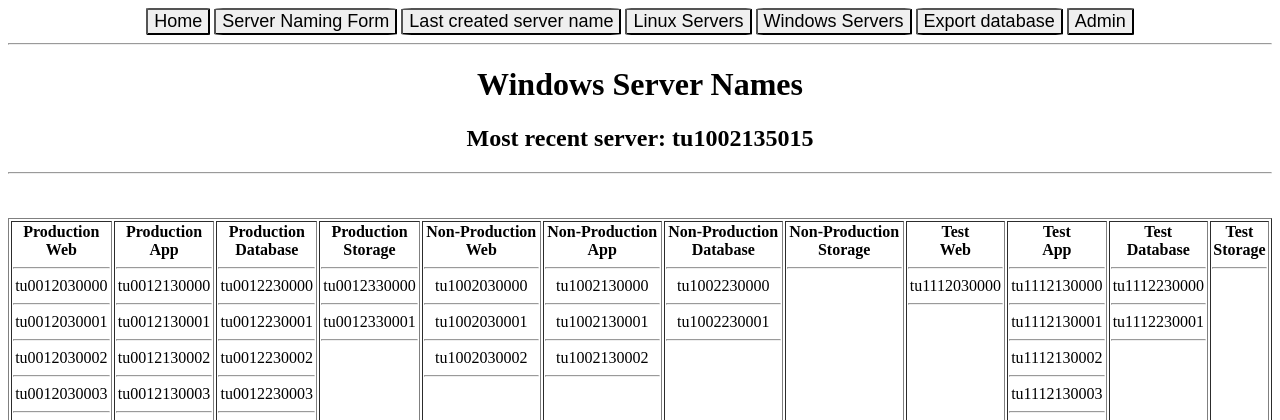
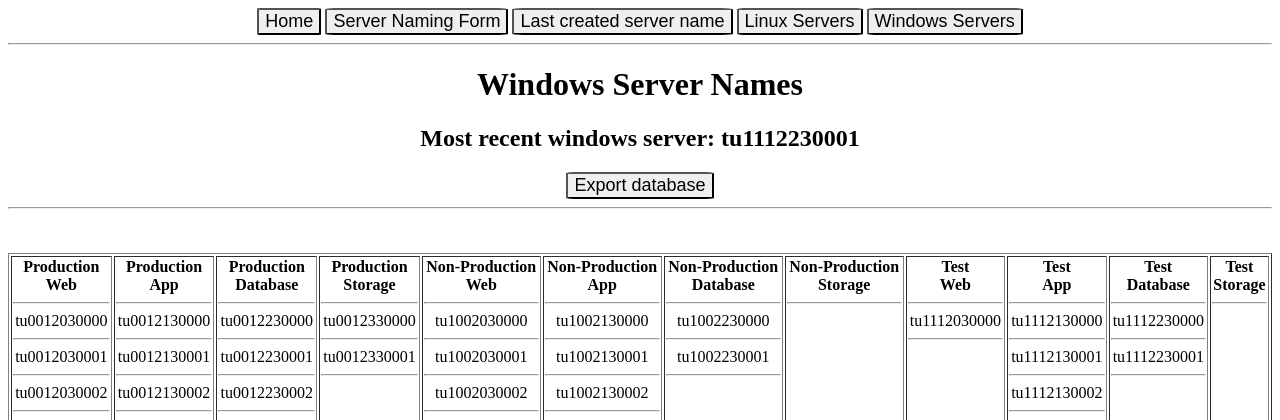
Before and after one commit to typow21/servernamingNew, a Django app: page /displaywindows/ in a window 1280 px wide. Shown: the top 420 px of the page. Run offline with Django 3.2, Linux system fonts and the light colour scheme; data comes from the database, SQL or seed files in the repository.

Commit message:
Version (1.0.7)

```diff
--- a/modelForm/detailsapp/models.py
+++ b/modelForm/detailsapp/models.py
@@ -53,14 +53,18 @@ class ServerDetails(models.Model):
         choices = ROLE,
         default = blank,
     )
-    time = models.TimeField()
-    time = datetime.now()
-    print("Models time:" + str(time))
+
+    # time = models.TimeField()
+    # time = datetime.now()
+    # name-of-creator = models.CharField(max_length = 100, default = "") # could add the name of creator here
+    # print("Models time:" + str(time))
+
     sequence = models.CharField(max_length = 100, default = "000")
     serverName = models.CharField(max_length = 100, default = "")
     ident = models.CharField(max_length = 15, default ="")
     # alias = models.CharField(max_length = 15, default="Alias") future feature
-    serverIdent = models.CharField(max_length=100, default="")
+    # serverIdent = models.CharField(max_length=100, default="")
+    # serverIdent =
     print("ident",ident)
     def assignName(self): # This is the string that gets shown on all html pages
         serverName = self.tu + self.purpose + self.role + self.OS + self.sequence
@@ -91,7 +95,7 @@ def classifMap():
                 "lpw":12,  "lpa":13,  "lpd": 14, "lps": 15,  #linux prod
                 "lnw":16, "lna": 17,  "lnd":18,  "lns":19, #linux non prod
                "ltw":20, "lta":21, "ltd":22, "lts":23}
-    print(indexForArrayOfSetsMap.get('wpw'))
+    # print(indexForArrayOfSetsMap.get('wpw')) test
     return indexForArrayOfSetsMap
 
 # Creates an array (columnSets) of sets
--- a/modelForm/detailsapp/template/displayserver.html
+++ b/modelForm/detailsapp/template/displayserver.html
@@ -13,12 +13,11 @@
     <button onclick="copyAlert('/displayserver/')" style="font-size: large;">Last created server name</button>
     <button onclick="copyAlert('/displaylinux/')" style="font-size: large;">Linux Servers</button>
     <button onclick="copyAlert('/displaywindows/')" style="font-size: large;">Windows Servers</button>
-    <button onclick="copyAlert('/admin/')" style="font-size: large;">Admin</button>
+    <!-- <button onclick="copyAlert('/admin/')" style="font-size: large;">Admin</button> -->
 </nav>
   <hr>
 
     <h1>Last server created: {{currentServer.serverName}}</h1>
-    <h2>Time: {{time}}</h2>
     <!-- <button onclick="window.location.href = '/form/';" style="font-size: large;">Create another server name</button>
     <button onclick="window.location.href = '/displaywindows/';" style="font-size: large;">Windows Servers</button>
     <button onclick="window.location.href = '/displaylinux/';"" style="font-size: large;">Linux Servers</button> -->
--- a/modelForm/detailsapp/template/displaywindows.html
+++ b/modelForm/detailsapp/template/displaywindows.html
@@ -14,14 +14,14 @@
             <button onclick="window.location.href = '/displayserver/';"" style="font-size: large;">Last created server name</button>
             <button onclick="window.location.href = '/displaylinux/';" style="font-size: large;">Linux Servers</button>
             <button onclick="window.location.href = '/displaywindows/';" style="font-size: large;">Windows Servers</button>
-            <button onclick="window.location.href = '/download-windows-csv/';" style="font-size: large;">Export database</button>
             <!-- This button does not work currently -->
             <!-- <button onclick="window.location.href = '/displaywindows/';" style="font-size: large;">Audit</button> -->
-            <button onclick="window.location.href = '/admin/';" style="font-size: large;">Admin</button>
+            <!-- <button onclick="window.location.href = '/admin/';" style="font-size: large;">Admin</button> -->
         </nav>
         <hr>
         <h1 style="text-align: center;">Windows Server Names</h1>
-        <h2 style="text-align: center;">Most recent server: {{currentServer.serverName}}</h2>
+        <h2 style="text-align: center;">Most recent windows server: {{currWinServer.serverName}}</h2>
+        <button onclick="window.location.href = '/download-windows-csv/';" style="font-size: large;">Export database</button>
         <hr>
         <!-- <button onclick="window.location.href = '/form/';" style="font-size: large;">Create another server name</button>
         <button onclick="window.location.href = '/displaylinux/';" style="font-size: large;">Linux Servers</button>
--- a/modelForm/detailsapp/template/form.html
+++ b/modelForm/detailsapp/template/form.html
@@ -16,7 +16,7 @@
       <!-- This button does not work currently -->
       <!-- <button onclick="window.location.href = '/displaylinux/';" style="font-size: large;">Export database</button>
       <button onclick="window.location.href = '/displaylinux/';" style="font-size: large;">Audit</button> -->
-      <button onclick="window.location.href = '/admin/';" style="font-size: large;">Admin</button>
+      <!-- <button onclick="window.location.href = '/admin/';" style="font-size: large;">Admin</button> -->
     </nav>
     <hr>
     <div class = "form">
--- a/modelForm/detailsapp/views.py
+++ b/modelForm/detailsapp/views.py
@@ -21,29 +21,40 @@ def home(request):
 def displayserver(request):
     currentInstance = ServerDetails.objects.last()
     # Is this/does this need to be a relative path?
-    print(currentInstance.time)
-    return render(request, "detailsapp/template/displayserver.html", {'currentServer':currentInstance, 'time': currentInstance.time})
+    # print(currentInstance.time)
+    return render(request, "detailsapp/template/displayserver.html", {'currentServer':currentInstance})
 
 # Renders HTML page that displays windows servers table
 def displaylinux(request):
     servers = ServerDetails.objects.all()
+    linServers = []
+    for server in servers:
+        if(server.OS == '35'): #35 is the code for linux
+            linServers.append(server)
+    currLinServer = linServers[-1]
     columnSets = models.createArrayOfSets(servers)
     currentInstance = ServerDetails.objects.last()
+    # for server in linServers:
+
     # Is this/does this need to be a relative path?
-    return render(request, "detailsapp/template/displayLinux.html", {'columnSets':columnSets, 'currentServer':currentInstance})
+    return render(request, "detailsapp/template/displayLinux.html", {'columnSets':columnSets, 'currentServer':currentInstance, 'currLinServer': currLinServer})
 
 # Renders HTML page that displays windows servers table
 # Sends necessary data to the html page
 def displaywindows(request):
     servers = ServerDetails.objects.all()
+    winServers = []
+    for server in servers:
+        if(server.OS == '30'): # 30 is the code for windows
+            winServers.append(server)
+    currWinServer = winServers[-1]
     columnSets = models.createArrayOfSets(servers)
     currentInstance = ServerDetails.objects.last()
     # Does the link need to be a relative path?
-    return render(request, "detailsapp/template/displaywindows.html", {'columnSets':columnSets, 'currentServer':currentInstance})
+    return render(request, "detailsapp/template/displaywindows.html", {'columnSets':columnSets, 'currentServer':currentInstance, 'currWinServer': currWinServer})
 
 # Exports windows table
 def windowsTableDownload(request):
-    windowServers = ServerDetails.objects.filter(OS = 30) # gets all server not just windows servers
     response = HttpResponse(content_type = 'text/csv')
     today = date.today()
     today = str(today)
@@ -51,68 +62,67 @@ def windowsTableDownload(request):
     response['Content-Disposition'] = 'attachment; filename = ' + filename  # This is the name of the attachment
 
     writer = csv.writer(response, delimiter = ',')
-    writer.writerow(['Date', today,'Time Stamp:', datetime.now().time()])
-    writer.writerow(['Windows Servers'])
-    writer.writerow(['Production Web'])
+    writer.writerow(['OS', 'Role', 'Purpose', 'Server name'])
+    # Windows servers
+    # Production web
     pw_servers = ServerDetails.objects.filter(ident = 'wpw')
     for server in pw_servers:
-        writer.writerow([server.serverName])
+        writer.writerow(['Windows', 'Production', 'Web', server.serverName])
 
-    writer.writerow(['Production App'])
+    # Production app
     pa_servers = ServerDetails.objects.filter(ident = 'wpa')
     for server in pa_servers:
-        writer.writerow([server.serverName])
+        writer.writerow(['Windows', 'Production', 'app',server.serverName])
 
-    writer.writerow(['Production Database'])
+    # Production database
     pd_servers = ServerDetails.objects.filter(ident = 'wpd')
     for server in pd_servers:
-       writer.writerow([server.serverName])
+       writer.writerow(['Windows', 'Production', 'Database',server.serverName])
 
-    writer.writerow(['Production Stroage'])
+    # Production storage
     ps_servers = ServerDetails.objects.filter(ident = 'wps')
     for server in ps_servers:
-        writer.writerow([server.serverName])
+        writer.writerow(['Windows', 'Production', 'Storage',server.serverName])
 
-    writer.writerow(['Non-production Web'])
+    # NP web
     npw_servers = ServerDetails.objects.filter(ident = 'wnw')
     for server in npw_servers:
-        writer.writerow([server.serverName])
+        writer.writerow(['Windows', 'Non-production', 'Web',server.serverName])
 
-    writer.writerow(['Non-production App'])
+    # NP app
     npa_servers = ServerDetails.objects.filter(ident = 'wna')
     for server in npa_servers:
-        writer.writerow([server.serverName])
+        writer.writerow(['Windows', 'Non-production', 'App',server.serverName])
 
-    writer.writerow(['Non-production Database'])
+    # NP database
     npd_servers = ServerDetails.objects.filter(ident = 'wnd')
     for server in npd_servers:
-        writer.writerow([server.serverName])
+        writer.writerow(['Windows', 'Non-production', 'Database',server.serverName])
 
-    writer.writerow(['Non-production Stroage'])
+    # NP storage
     nps_servers = ServerDetails.objects.filter(ident = 'wns')
     for server in nps_servers:
-        writer.writerow([server.serverName])
+        writer.writerow(['Windows', 'Non-production', 'Storage',server.serverName])
 
-    writer.writerow(['Test Web'])
+    # Test web
     tw_servers = ServerDetails.objects.filter(ident = 'wtw')
     for server in tw_servers:
-        writer.writerow([server.serverName])
+        writer.writerow(['Windows', 'Test', 'Web',server.serverName])
 
-    writer.writerow(['Test App'])
+    # Test app
     ta_servers = ServerDetails.objects.filter(ident = 'wta')
     for server in ta_servers:
-        writer.writerow([server.serverName])
+        writer.writerow(['Windows', 'Test', 'App',server.serverName])
 
-    writer.writerow(['Test Database'])
+    # Test database
     td_servers = ServerDetails.objects.filter(ident = 'wtd')
     for server in td_servers:
-        writer.writerow([server.serverName])
+        writer.writerow(['Windows', 'Test', 'Database',server.serverName])
 
-    writer.writerow(['Test Stroage'])
+    # Test storage
     ts_servers = ServerDetails.objects.filter(ident = 'wts')
     for server in ts_servers:
-        writer.writerow([server.serverName])
-
+        writer.writerow(['Windows', 'Test', 'Storage',server.serverName])
 
     return response
 
@@ -136,7 +146,7 @@ def linuxTableDownload(request):
     writer.writerow(['Production App'])
     pa_servers = ServerDetails.objects.filter(ident = 'lpa')
     for server in pa_servers:
-        writer.writerow([server.serverName])
+       writer.writerow([server.serverName])
 
     writer.writerow(['Production Database'])
     pd_servers = ServerDetails.objects.filter(ident = 'lpd')
@@ -146,7 +156,7 @@ def linuxTableDownload(request):
     writer.writerow(['Production Stroage'])
     ps_servers = ServerDetails.objects.filter(ident = 'lps')
     for server in ps_servers:
-        writer.writerow([server.serverName])
+       writer.writerow([server.serverName])
 
     writer.writerow(['Non-production Web'])
     npw_servers = ServerDetails.objects.filter(ident = 'lnw')
@@ -166,7 +176,7 @@ def linuxTableDownload(request):
     writer.writerow(['Non-production Stroage'])
     nps_servers = ServerDetails.objects.filter(ident = 'lns')
     for server in nps_servers:
-        writer.writerow([server.serverName])
+       writer.writerow([server.serverName])
 
     writer.writerow(['Test Web'])
     tw_servers = ServerDetails.objects.filter(ident = 'ltw')
--- a/modelForm/modelForm/settings.py
+++ b/modelForm/modelForm/settings.py
@@ -70,20 +70,20 @@ TEMPLATES = [
 
 WSGI_APPLICATION = 'modelForm.wsgi.application'
 
-
 # Database
 # https://docs.djangoproject.com/en/1.11/ref/settings/#databases
 
 DATABASES = {
     'default': {
         'ENGINE': 'django.db.backends.sqlite3',
+        'NAME': os.path.join(BASE_DIR, 'db.sqlite3'),
+
+        # This code is sort of how to add in mySQL
         # 'ENGINE': 'django.db.backends.mysql',
         # 'HOST': 'np-iosdb01.temple.edu',
         # 'user'
-        'NAME': os.path.join(BASE_DIR, 'db.sqlite3'),
     }
 }
-
 
 # Password validation
 # https://docs.djangoproject.com/en/1.11/ref/settings/#auth-password-validators
```
Also changed, not shown: modelForm/detailsapp/template/displayLinux.html (+5 -4 lines).
